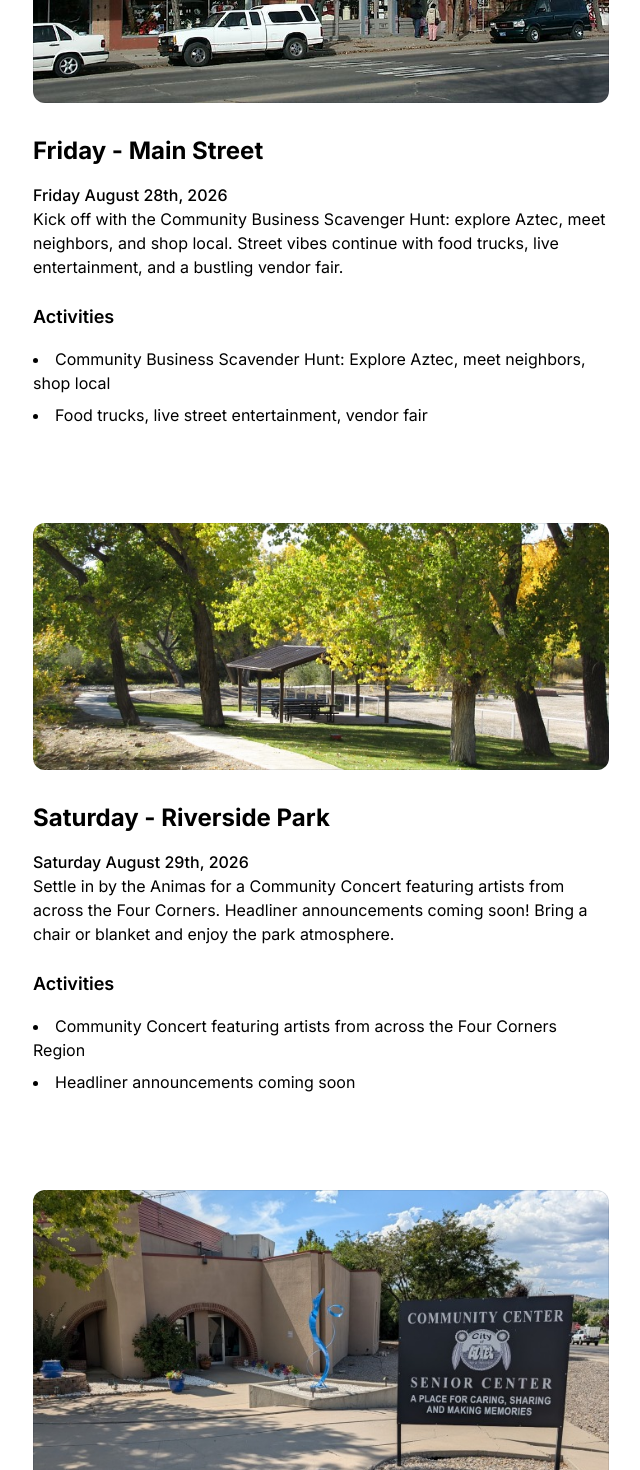
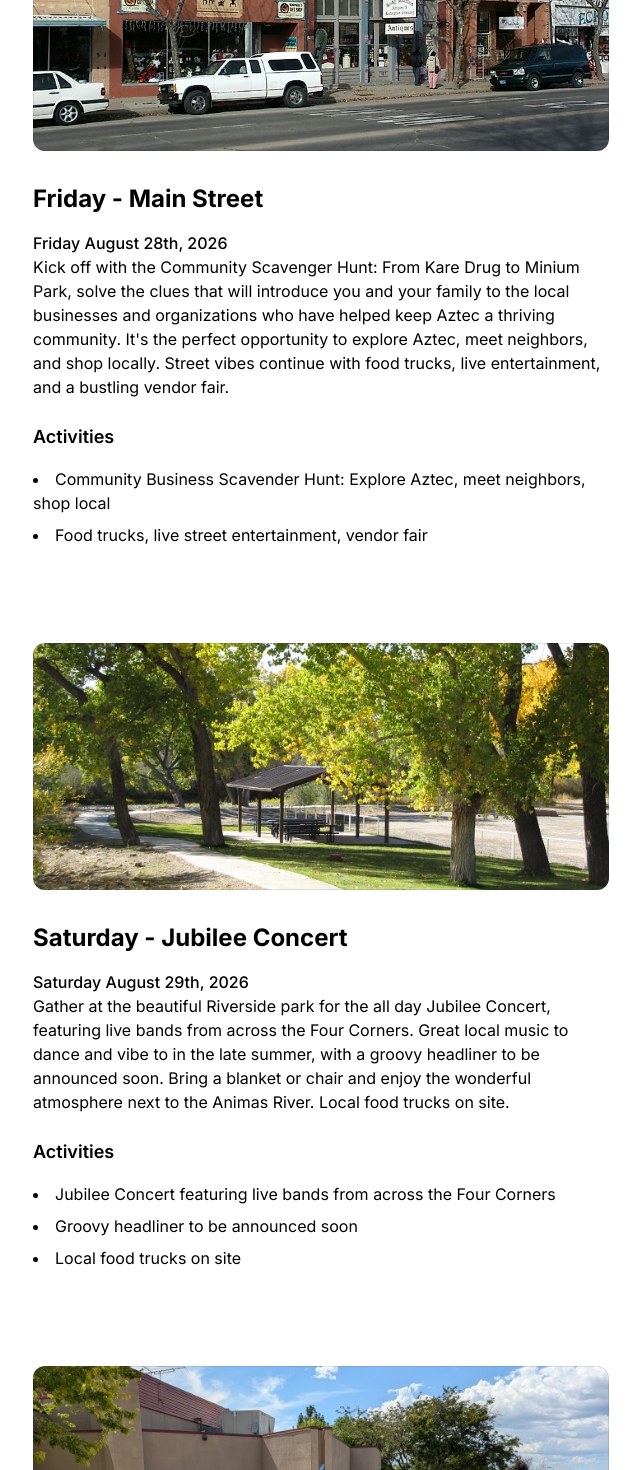
Before and after one commit to citizensrevival/launch-site, a React (Vite) app: page / in a window 1280 px wide. Shown: the part 1289-2759 px from the top of the page, without its empty margins (639-1279 px from the left). Built offline with nearby package versions, Linux system fonts and the light colour scheme; no server answers.

Commit message:
copy updates

```diff
--- a/src/components/HomePage.tsx
+++ b/src/components/HomePage.tsx
@@ -24,7 +24,7 @@ export default function HomePage() {
           }}
         >
           <p className="mb-4">
-            Aztec Citizens Revival is a homegrown weekend celebrating the people, places, and stories of the Four Corners. Expect live performances, local businesses on display, good food, and gatherings that bring all ages together—spread across our downtown, riverside, and community spaces.
+            Aztec Citizens Revival is a homegrown weekend celebrating the people, places, and stories of the Four Corners. An event designed to honor the resiliency of the great City of Aztec, by fostering a joyous jubilee among all its residents. Expect live performances, local businesses on display, good food, and gatherings that bring all ages together—spread across our downtown, riverside, and community spaces.
           </p>
         </Section>
 
@@ -41,7 +41,7 @@ export default function HomePage() {
         >
           <p className="font-medium">Friday August 28th, 2026</p>
           <p className="mb-6">
-          Kick off with the Community Business Scavenger Hunt: explore Aztec, meet neighbors, and shop local. Street vibes continue with food trucks, live entertainment, and a bustling vendor fair.
+          Kick off with the Community Scavenger Hunt: From Kare Drug to Minium Park, solve the clues that will introduce you and your family to the local businesses and organizations who have helped keep Aztec a thriving community. It's the perfect opportunity to explore Aztec, meet neighbors, and shop locally. Street vibes continue with food trucks, live entertainment, and a bustling vendor fair.
           </p>
 
           <h3 className="text-lg font-semibold mb-4 flex items-center gap-2">
@@ -56,18 +56,18 @@ export default function HomePage() {
 
         <Section
           id="saturday"
-          title="Saturday - Riverside Park"
+          title="Saturday - Jubilee Concert"
           date="Saturday"
           image={{
             src: getImagePath("aztec-nm-riverside-park.jpg"),
-            alt: "Saturday - Riverside Park",
+            alt: "Saturday - Jubilee Concert",
             width: 800,
             height: 600
           }}
         >
           <p className="font-medium">Saturday August 29th, 2026</p>
           <p className="mb-6">
-          Settle in by the Animas for a Community Concert featuring artists from across the Four Corners. Headliner announcements coming soon! Bring a chair or blanket and enjoy the park atmosphere.
+          Gather at the beautiful Riverside park for the all day Jubilee Concert, featuring live bands from across the Four Corners. Great local music to dance and vibe to in the late summer, with a groovy headliner to be announced soon. Bring a blanket or chair and enjoy the wonderful atmosphere next to the Animas River. Local food trucks on site.
           </p>
 
           <h3 className="text-lg font-semibold mb-4 flex items-center gap-2">
@@ -75,8 +75,9 @@ export default function HomePage() {
           </h3>
 
           <ul className="list-disc list-inside space-y-2 mb-8">
-            <li>Community Concert featuring artists from across the Four Corners Region</li>
-            <li>Headliner announcements coming soon</li>
+            <li>Jubilee Concert featuring live bands from across the Four Corners</li>
+            <li>Groovy headliner to be announced soon</li>
+            <li>Local food trucks on site</li>
           </ul>
         </Section>
 
```
